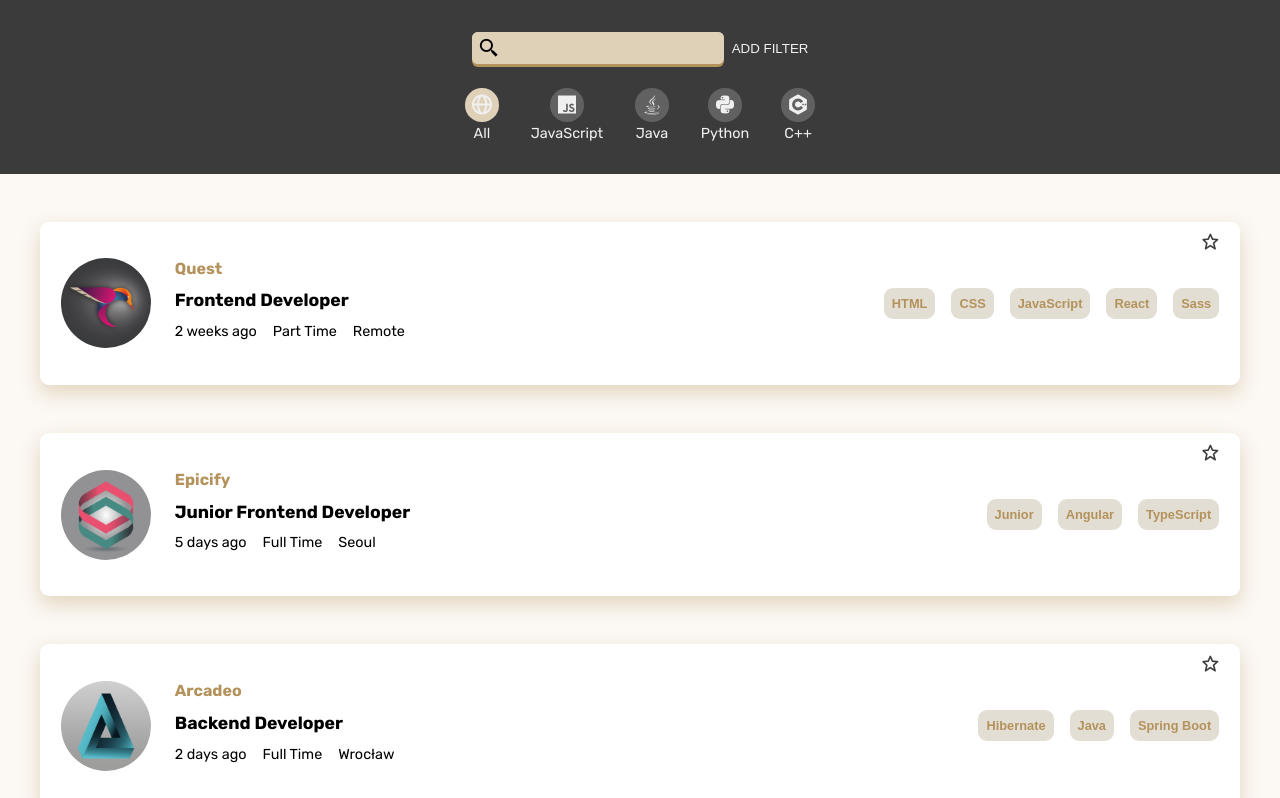
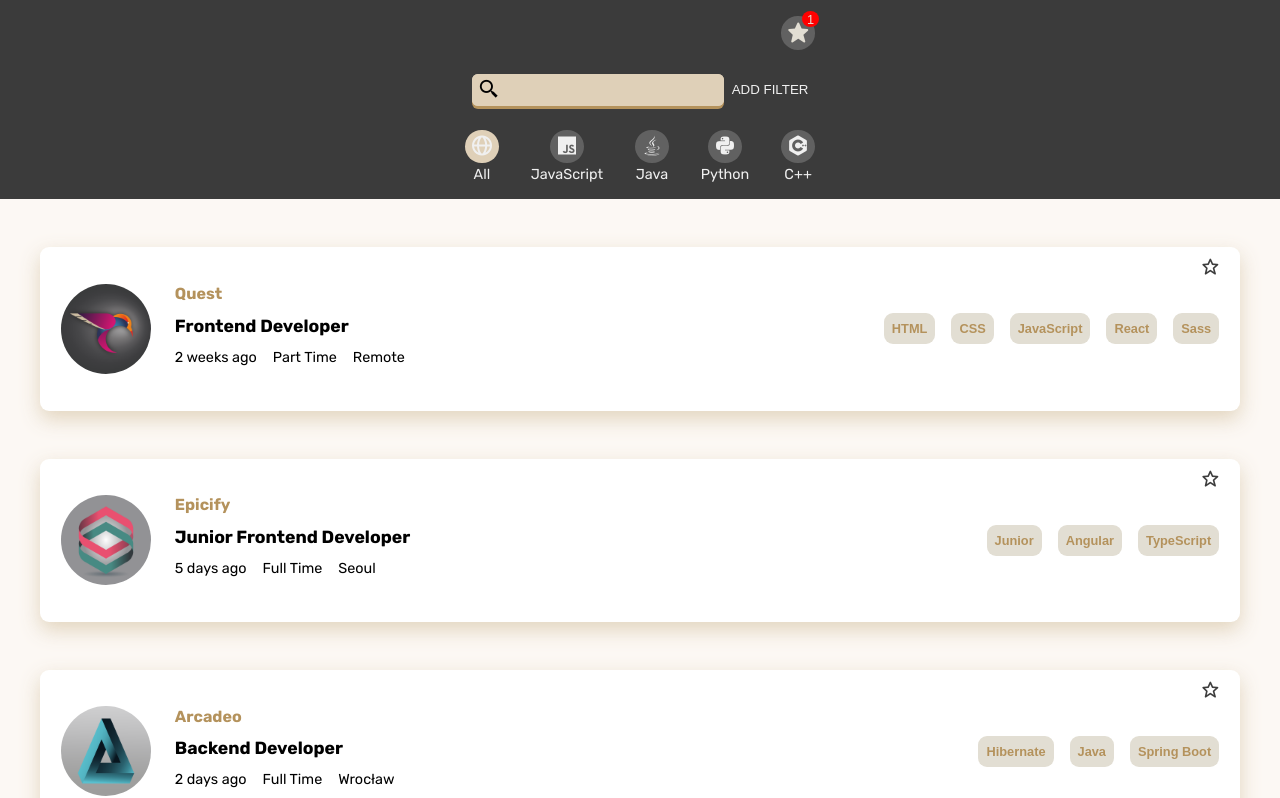
Before and after one commit to erudyta/react-job-offers, a React (Vite) app: page / in a window 1280 px wide. Shown: the top 798 px of the page. Built offline with nearby package versions, Linux system fonts and the light colour scheme.

Commit message:
Added offer component

```diff
--- a/index.html
+++ b/index.html
@@ -19,6 +19,7 @@
 </head>
 
 <body>
+  <div id="modal"></div>
   <div id="root"></div>
   <script type="module" src="/src/main.jsx"></script>
 </body>
--- a/src/Components/Header/Header.jsx
+++ b/src/Components/Header/Header.jsx
@@ -9,7 +9,14 @@ export default function Header() {
 	return (
 		<header className={styles.header}>
 			<div className={styles.container}>
-				<SearchBar/>
+				<div className={styles.fav}>
+					<button>
+						<i className='bx bxs-star'></i>
+						<span>1</span>
+					</button>
+					<span className={styles.tooltip}>Show Favourite Offers</span>
+				</div>
+				<SearchBar />
 				<nav className={styles.nav}>
 					<ul>
 						{TECHS.map(tech => (
--- a/src/Components/Header/Header.module.css
+++ b/src/Components/Header/Header.module.css
@@ -1,6 +1,7 @@
 .header {
-	padding-top: 2rem;
-	padding-bottom: 2rem;
+	width: 100%;
+	padding-top: 1rem;
+	padding-bottom: 1rem;
 	background-color: rgb(59, 59, 59);
 	color: rgb(240, 240, 240);
 }
@@ -11,6 +12,7 @@
 	padding: 0 1rem;
 	gap: 1.5rem;
 	margin: 0 auto;
+	max-width: 382px;
 }
 
 .nav {
@@ -51,6 +53,73 @@
 .nav a.active > i {
 	background-color: #dfd0b8;
 }
+.fav{
+	position: relative;
+	align-self: flex-end;
+	height: max-content;
+	width: max-content;
+}
+
+.fav button{
+	width: max-content;
+	padding: 0.3rem;
+	font-size: 1.5rem;
+	background-color: rgb(97, 97, 97);
+	color: #e2ded3;
+	border-radius: 50%;
+	border: none;
+	transition: background-color 0.4s;
+	cursor: pointer;
+}
+
+.fav button i{
+	display: block;
+}
+
+.fav button span{
+	position: absolute;
+	top:-5px;
+	right: -4px;
+	display: flex;
+	align-items: center;
+	justify-content: center;
+	font-size: 0.8rem;
+	height: 16px;
+	width: 17px;
+	border-radius: 50%;
+	background-color: red;
+}
+
+.tooltip{
+	position: absolute;
+	top: 4px;
+	right: 40px;
+	font-size: 0.8rem;
+	width: max-content;
+	background-color: white;
+	border-radius: 5px;
+	padding: 0.4rem;
+	color: black;
+	visibility: hidden;
+	opacity: 0;
+	transition: opacity 1s;
+}
+
+.tooltip::after{
+	content: '';
+	position: absolute;
+	width: 7px;
+    height: 7px;
+    top: 11px;
+    right: -4px;
+	background-color: rgb(255, 255, 255);
+	transform: rotate(45deg);
+}
+
+.fav:hover .tooltip{
+	visibility: visible;
+	opacity: 1;
+}
 
 @media(min-width: 768px){
 	.keywords-container {
--- /dev/null
+++ b/src/Components/Modal/Modal.jsx
@@ -0,0 +1,25 @@
+import { forwardRef, useImperativeHandle, useRef } from 'react'
+import { createPortal } from 'react-dom'
+
+import styles from './Modal.module.css'
+
+const Modal = forwardRef(function Modal({}, ref) {
+	const dialog = useRef()
+	useImperativeHandle(ref, () => {
+		return {
+			open() {
+				dialog.current.showModal()
+			},
+		}
+	})
+	return createPortal(
+		<dialog ref={dialog}>
+			<form method='dialog'>
+				<button>Close</button>
+			</form>
+		</dialog>,
+		document.getElementById('modal')
+	)
+})
+
+export default Modal
--- /dev/null
+++ b/src/Components/Offer/Offer.jsx
@@ -0,0 +1,80 @@
+import { Link } from 'react-router-dom'
+import { useSelector, useDispatch } from 'react-redux'
+
+import { keywordsAction } from '../../store/index.js'
+
+import styles from './Offer.module.css'
+let added
+export default function Offer({
+	id,
+	imgSrc,
+	imgAlt,
+	companyName,
+	position,
+	date,
+	typeOfContract,
+	place,
+	keywordsArr,
+	selectedKeywordsArr,
+}) {
+	const keywords = useSelector(state => state.keywordsArr)
+	const dispatch = useDispatch()
+
+	function handleAdd(key) {
+		let isExist = false
+
+		for (const k of keywords) {
+			if (k.keyword.toLowerCase() === key.toLowerCase()) {
+				isExist = true
+				dispatch(keywordsAction.deleteKeyword(k.id))
+				break
+			}
+		}
+		if (!isExist) {
+			const randomId = Math.random()
+			const newKeyword = {
+				id: randomId,
+				keyword: key,
+			}
+			dispatch(keywordsAction.addKeyword(newKeyword))
+		}
+	}
+
+	return (
+		<div className={styles['offers-container']}>
+			<Link to={`/offer/` + id}>
+				<img src={imgSrc} alt={imgAlt} />
+				<div className={styles['offer-data']}>
+					<div className={styles['company-info']}>
+						<p>{companyName}</p>
+						<p>{position}</p>
+					</div>
+					<div className={styles['offer-info']}>
+						<span>{date}</span>
+						<span>{typeOfContract}</span>
+						<span>{place}</span>
+					</div>
+				</div>
+			</Link>
+			<div className={styles['offer-keywords']}>
+				{keywordsArr.map((key, index) => (
+					<button
+						onClick={() => handleAdd(key)}
+						key={index}
+						className={selectedKeywordsArr.includes(key.toLowerCase()) ? styles['active'] : ''}>
+						{key}
+					</button>
+				))}
+			</div>
+			{added ? (
+				<button>
+					<i className='bx bxs-star'></i>
+				</button>
+			) : (
+				<button>
+					<i className='bx bx-star'></i>
+				</button>
+			)}
+		</div>
+	)
+}
--- a/src/Components/Pages/Offers.jsx
+++ b/src/Components/Pages/Offers.jsx
@@ -1,30 +1,26 @@
-import { Link } from 'react-router-dom'
+import { useRef } from 'react'
+import { useSelector } from 'react-redux'
 
-import { useSelector, useDispatch } from 'react-redux'
-
-import { keywordsAction } from '../../store/index.js'
+import Offer from '../Offer/Offer.jsx'
+import Modal from '../Modal/Modal.jsx'
 import OFFERS from '../../js/offers.js'
-import styles from './Offers.module.css'
-
-let added = false
 
 export default function Offers({ data }) {
+	const modal = useRef()
 	const keywords = useSelector(state => state.keywordsArr)
-
-	const dispatch = useDispatch()
 
 	const globalOFFERS = OFFERS.map(offer => {
 		const isArr = Array.isArray(offer.lang)
 		if (isArr) {
 			let arr = { ...offer, toFilter: [...offer.lang, ...offer.keywords, offer.companyName] }
 			const lowerArr = arr.toFilter.map(k => k.toLowerCase())
-			const uniqueArr = [... new Set(lowerArr)]
+			const uniqueArr = [...new Set(lowerArr)]
 			arr = { ...arr, toFilter: uniqueArr }
 			return arr
 		} else {
 			let arr = { ...offer, toFilter: [offer.lang, ...offer.keywords, offer.companyName] }
 			const lowerArr = arr.toFilter.map(k => k.toLowerCase())
-			const uniqueArr = [... new Set(lowerArr)]
+			const uniqueArr = [...new Set(lowerArr)]
 			arr = { ...arr, toFilter: uniqueArr }
 			return arr
 		}
@@ -61,6 +57,7 @@ export default function Offers({ data }) {
 					return offer.lang === 'Python'
 				}
 			})
+			break
 		case 'cplusplus':
 			offersArr = globalOFFERS.filter(offer => {
 				if (Array.isArray(offer.lang)) {
@@ -69,6 +66,7 @@ export default function Offers({ data }) {
 					return offer.lang === 'C++'
 				}
 			})
+			break
 	}
 
 	let arrOfSelectedKeywords = []
@@ -76,90 +74,34 @@ export default function Offers({ data }) {
 		arrOfSelectedKeywords.push(k.keyword.toLowerCase())
 	}
 
-	// if (keywords.length > 0) {
-	// 	offersArr = offersArr.filter(offer => {
-	// 		for (const key of keywords) {
-	// 			if (offer.toFilter.includes(key.keyword.toLowerCase())) {
-	// 				return true
-	// 			} else {
-	// 				return false
-	// 			}
-	// 		}
-	// 	})
-	// }
-
 	if (keywords.length > 0) {
 		offersArr = offersArr.filter(o => {
 			let newArr = o.toFilter.filter(k => arrOfSelectedKeywords.includes(k.toLowerCase()))
-			console.log(newArr);
-			if(newArr.length >= keywords.length){
+			if (newArr.length >= keywords.length) {
 				return true
-			}else{
+			} else {
 				return false
 			}
-		}
-
-		)
-	}
-
-	function handleAdd(key) {
-		let isExist = false
-
-		for (const k of keywords) {
-			if (k.keyword.toLowerCase() === key.toLowerCase()) {
-				isExist = true
-				dispatch(keywordsAction.deleteKeyword(k.id))
-				break
-			}
-		}
-		if (!isExist) {
-			const randomId = Math.random()
-			const newKeyword = {
-				id: randomId,
-				keyword: key,
-			}
-			dispatch(keywordsAction.addKeyword(newKeyword))
-		}
+		})
 	}
 
 	return (
 		<>
+			<Modal ref={modal} />
 			{offersArr.map(offer => (
-				<div key={offer.id} className={styles['offers-container']}>
-					<Link to={`/offer/` + offer.id}>
-						<img src={offer.img} alt={offer.altImg} />
-						<div className={styles['offer-data']}>
-							<div className={styles['company-info']}>
-								<p>{offer.companyName}</p>
-								<p>{offer.position}</p>
-							</div>
-							<div className={styles['offer-info']}>
-								<span>{offer.publicDate}</span>
-								<span>{offer.typeOfContract}</span>
-								<span>{offer.place}</span>
-							</div>
-						</div>
-					</Link>
-					<div className={styles['offer-keywords']}>
-						{offer.keywords.map((key, index) => (
-							<button
-								onClick={() => handleAdd(key)}
-								key={index}
-								className={arrOfSelectedKeywords.includes(key.toLowerCase()) ? styles['active'] : ''}>
-								{key}
-							</button>
-						))}
-					</div>
-					{added ? (
-						<button>
-							<i className='bx bxs-star'></i>{' '}
-						</button>
-					) : (
-						<button>
-							<i className='bx bx-star'></i>
-						</button>
-					)}
-				</div>
+				<Offer
+					key={offer.id}
+					id={offer.id}
+					imgSrc={offer.img}
+					imgAlt={offer.altImg}
+					companyName={offer.companyName}
+					position={offer.position}
+					date={offer.publicDate}
+					typeOfContract={offer.typeOfContract}
+					place={offer.place}
+					keywordsArr={offer.keywords}
+					selectedKeywordsArr={arrOfSelectedKeywords}
+				/>
 			))}
 		</>
 	)
```
Also changed, not shown: src/Components/Modal/Modal.module.css (added), src/Components/Offer/Offer.module.css (line endings or trailing spaces).
